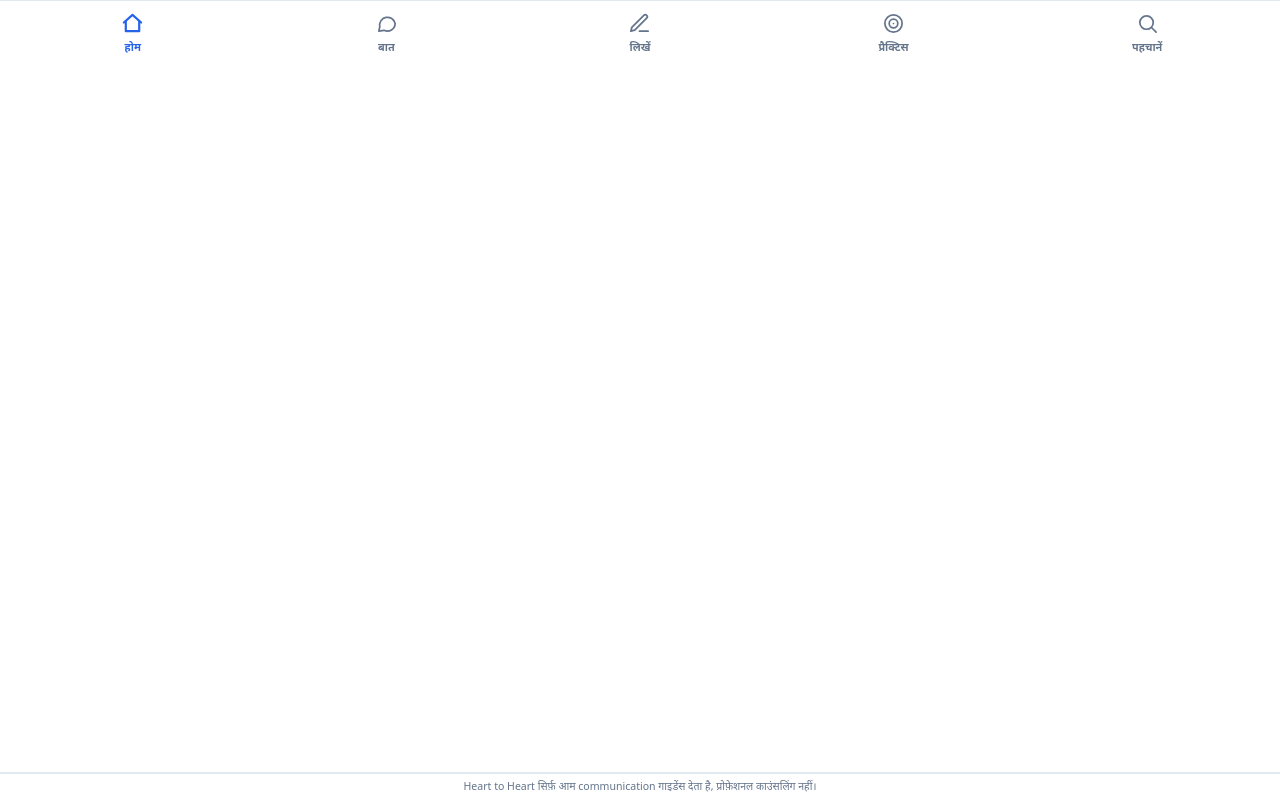
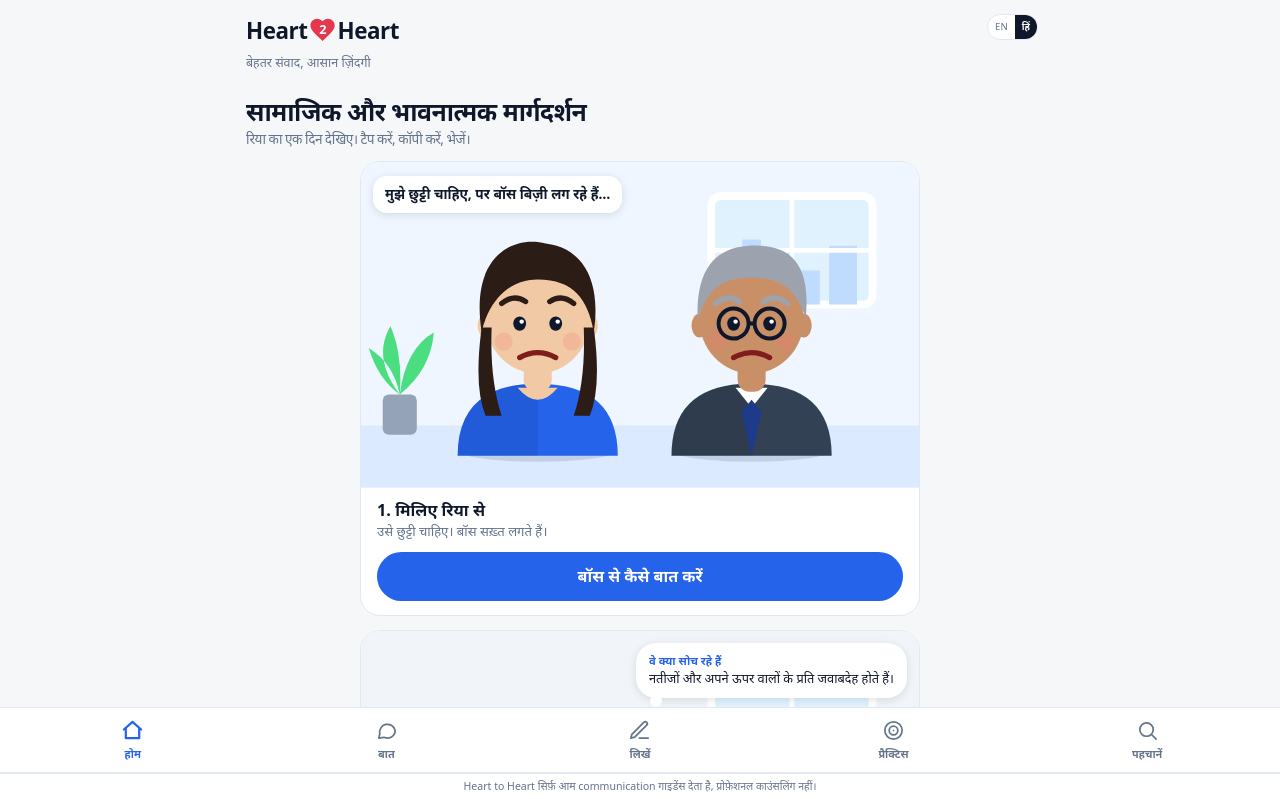
Before and after one commit to tarkeshstack/readwritespeak, a plain HTML site: page hinglish.html in a window 1280 px wide. Shown: the top 799 px of the page. Drawn offline with Linux system fonts and the light colour scheme.

Commit message:
Fix blank page on desktop, show full story scenes, new heading
Co-Authored-By: Claude Sonnet 5.5 <noreply@anthropic.com>
Claude-Session: https://claude.ai/code/session_01SeoT28Mm5PV6TBaT8CZre9

```diff
--- a/hinglish.html
+++ b/hinglish.html
@@ -228,7 +228,7 @@ main:not(.embedded){padding:6px 16px 150px}
 .grid .pc{box-shadow:none}
 .detail .card,.card{box-shadow:none}
 /* bottom nav */
-#btabs{display:flex!important;position:fixed;left:0;right:0;bottom:var(--fh,34px);z-index:30;gap:0;padding:6px 6px 4px;background:var(--card);border-top:1px solid var(--line);box-shadow:none;overflow:visible}
+#btabs{display:flex!important;position:fixed;top:auto;left:0;right:0;bottom:var(--fh,34px);z-index:30;gap:0;padding:6px 6px 4px;background:var(--card);border-top:1px solid var(--line);box-shadow:none;overflow:visible}
 #btabs button{flex:1;display:flex;flex-direction:column;align-items:center;gap:3px;border:0;background:none;color:var(--mute);font:inherit;font-size:.68rem;font-weight:600;padding:5px 2px;border-radius:10px;cursor:pointer;max-width:none}
 #btabs button svg{width:23px;height:23px;fill:none;stroke:currentColor;stroke-width:1.8;stroke-linecap:round;stroke-linejoin:round}
 #btabs button.on{color:var(--acc);background:none}
@@ -329,6 +329,7 @@ details.more .card{border:0;padding:6px 0;margin:8px 0;background:none}
 .who .em2 svg{flex:none;width:18px;height:18px;fill:#e5384f;margin-top:1px}
 .em3{margin:8px 0 2px;display:grid;gap:6px}.em3>div{display:flex;gap:8px;align-items:flex-start;font-size:.82rem;line-height:1.35}.em3 i{flex:none;width:18px;height:18px;border-radius:50%;background:var(--good);color:#fff;font-style:normal;font-size:.62rem;font-weight:700;display:grid;place-items:center;margin-top:1px}.em3 i.x{background:var(--bad)}.em3 b{color:var(--mute);margin-right:3px}
 .whob{background:var(--card);border:1px solid var(--line);border-radius:16px;padding:12px 14px;margin:0 0 4px}.th2{background:var(--soft);border-radius:14px;padding:10px 13px;font-size:.88rem;line-height:1.4}.th2 b{display:block;color:var(--acc);font-size:.72rem;margin-bottom:2px}
+.scn .art{height:auto!important;aspect-ratio:360/210}.story,.tiles,.more3{max-width:560px;margin-left:auto;margin-right:auto}.story{display:flex}
 </style>
 </head>
 <body>
@@ -1796,7 +1797,7 @@ function scene(kind,inner){ const id="g"+(++_sid);
  const desk=`<rect x="0" y="176" width="360" height="24" fill="#cbd5e1"/><rect x="0" y="172" width="360" height="6" fill="#e2e8f0"/>`;
  const laptop=`<g transform="translate(110 128)"><rect x="0" y="0" width="108" height="54" rx="5" fill="#1e293b"/><rect x="5" y="5" width="98" height="44" rx="2" fill="#dbeafe"/><rect x="12" y="12" width="52" height="5" rx="2" fill="#2563eb"/><rect x="12" y="23" width="80" height="3" rx="1.5" fill="#94a3b8"/><rect x="12" y="30" width="70" height="3" rx="1.5" fill="#94a3b8"/><rect x="12" y="37" width="40" height="5" rx="2" fill="#16a34a"/><path d="M-8 54h124l-6 8H-2z" fill="#94a3b8"/></g>`;
  const bg={office:`<rect width="360" height="210" fill="#f1f5f9"/><rect y="170" width="360" height="40" fill="#e2e8f0"/>${win}${plant}`,warm:`<rect width="360" height="210" fill="#eff6ff"/><rect y="170" width="360" height="40" fill="#dbeafe"/>${win}${plant}`,good:`<rect width="360" height="210" fill="#f0fdf4"/><rect y="170" width="360" height="40" fill="#dcfce7"/><circle cx="290" cy="60" r="34" fill="#fde68a"/>${plant}`,mail:`<rect width="360" height="210" fill="#eff6ff"/>${win}${desk}${laptop}`}[kind];
- return `<svg class="sceneimg" viewBox="0 0 360 210" preserveAspectRatio="xMidYMax slice" aria-hidden="true">${bg}${inner}</svg>`; }
+ return `<svg class="sceneimg" viewBox="0 0 360 210" preserveAspectRatio="xMidYMid meet" aria-hidden="true">${bg}${inner}</svg>`; }
 function whoScene(sc,scene,BOSS,t){
   const p=LP(byId.boss), rest=p.mind.split(/(?<=[.।!?])\s/).slice(1).join(" ")||p.tag, first=(p.mind.split(/(?<=[.।!?])\s/)[0]||p.mind).slice(0,120);
   const heart='<svg viewBox="0 0 24 24"><path d="M12 21.35l-1.45-1.32C5.4 15.36 2 12.28 2 8.5 2 5.42 4.42 3 7.5 3c1.74 0 3.41.81 4.5 2.09C13.09 3.81 14.76 3 16.5 3 19.58 3 22 5.42 22 8.5c0 3.78-3.4 6.86-8.55 11.54L12 21.35z"/></svg>';
@@ -1810,7 +1811,7 @@ function homeView(){
   const ex=(ids,get,tab)=>ids.filter(id=>get(id)).map(id=>{const x=get(id);return `<button class="exc" onclick="go('${tab}','${id}')"><span class="em">${x.em}</span><b>${x.name}</b></button>`}).join("");
   const mails=[["🏖️",t("Sick leave","बीमारी की छुट्टी")],["🚪",t("Resignation","इस्तीफ़ा")],["📝",t("Complaint","शिकायत")]].map(m=>`<button class="exc" onclick="go('letters')"><span class="em">${m[0]}</span><b>${m[1]}</b></button>`).join("");
   const row=(h,cards,tab)=>`<div class="exh"><span>${h}</span><button onclick="go('${tab}')">${t("See all","सभी देखें")} ›</button></div><div class="exr">${cards}</div>`;
-  return `<h2 class="hq">${t("Talk better, write better","बेहतर बोलिए, बेहतर लिखिए")}<small>${t("Follow Riya’s day. Tap, copy, send.","रिया का एक दिन देखिए। टैप करें, कॉपी करें, भेजें।")}</small></h2>
+  return `<h2 class="hq">${t("Social &amp; emotional guidance","सामाजिक और भावनात्मक मार्गदर्शन")}<small>${t("Follow Riya’s day. Tap, copy, send.","रिया का एक दिन देखिए। टैप करें, कॉपी करें, भेजें।")}</small></h2>
   <div id="gwrap"><div class="story">
   ${sc(scene("warm",RIYA(52,{sad:1})+BOSS(190,{sad:1})),b("l",t("I need a day off, but the boss looks busy…","मुझे छुट्टी चाहिए, पर बॉस बिज़ी लग रहे हैं…")),t("1. Meet Riya","1. मिलिए रिया से"),t("She needs leave. Her boss looks stern.","उसे छुट्टी चाहिए। बॉस सख़्त लगते हैं।"),t("See how to talk to a boss","बॉस से कैसे बात करें"),"go('people','boss')")}
   ${whoScene(sc,scene,BOSS,t)}
```
Also changed, not shown: index.html (+4 -3 lines).
